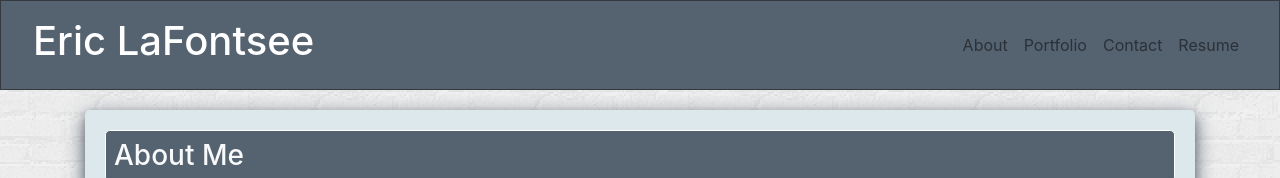
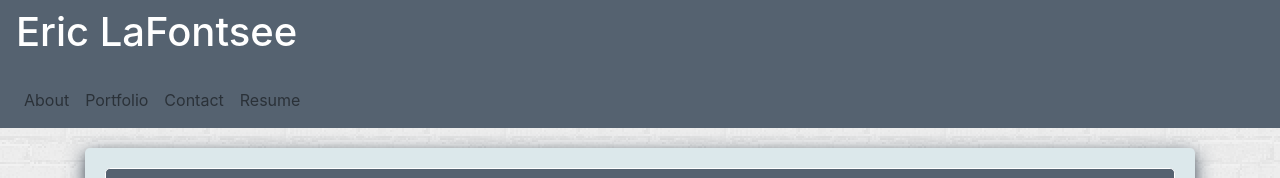
Before and after one commit to ericlafontsee/React-Portfolio, a React (Create React App) app in the folder client/: page /about in a window 1280 px wide. Shown: the top 178 px of the page. Built offline with nearby package versions, Linux system fonts and the light colour scheme.

Commit message:
took out header class

```diff
--- a/client/src/components/Header/index.js
+++ b/client/src/components/Header/index.js
@@ -7,7 +7,7 @@ function Header() {
   const location = useLocation();
 
   return (
-    <header className="navbar navbar-expand-lg navbar-light border border-dark">
+    <header>
       <Link
             to="/"
             className={
```
